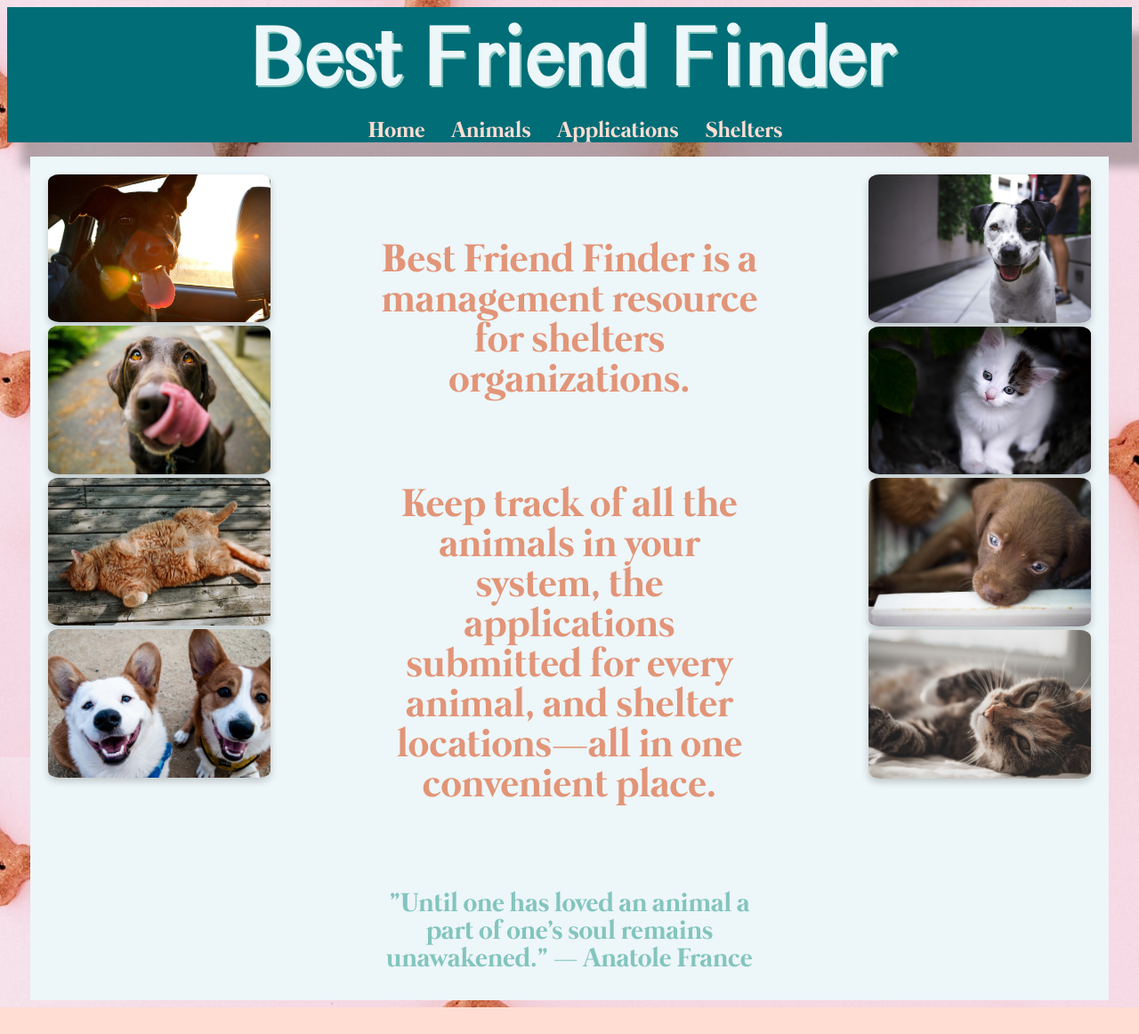
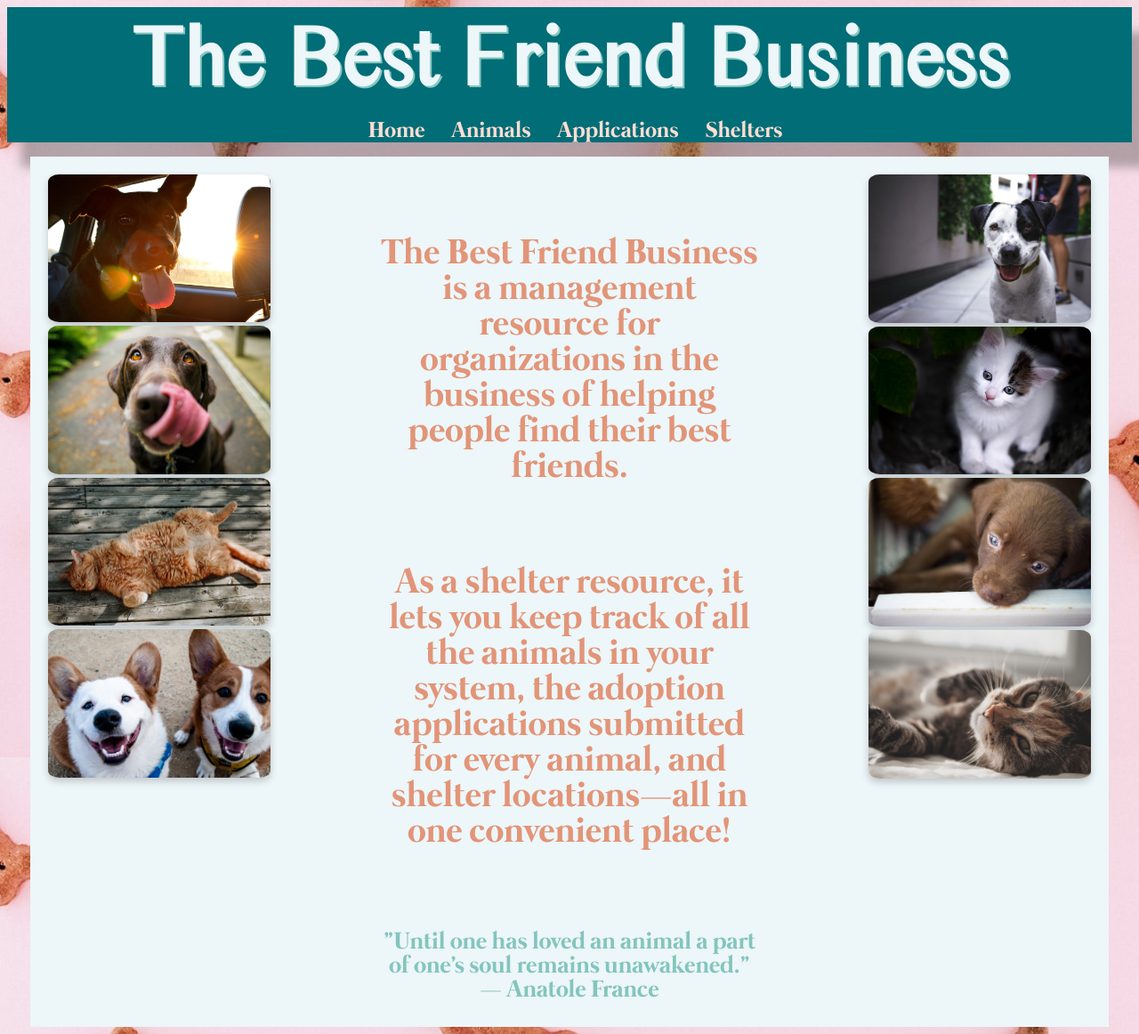
Before and after one commit to justinchitt/pet-shelter-front, a React (Create React App) app: page / in a window 1280 px wide. Shown: the whole page at 89% size. Before the commit the page ends 1132 px from the top, so only its background shows below. Built offline with nearby package versions, Linux system fonts and the light colour scheme.

Commit message:
made pretty and finished homepage

```diff
--- a/src/components/Home.js
+++ b/src/components/Home.js
@@ -20,8 +20,8 @@
 
             <div id="welcome">
                 {/* <h1>Welcome</h1> */}
-                <p>Best Friend Finder is a management resource for shelters organizations.</p>
-                <p>Keep track of all the animals in your system, the applications submitted for every animal, and shelter locations—all in one convenient place.</p>
+                <p>The Best Friend Business is a management resource for organizations in the business of helping people find their best friends.</p>
+                <p>As a shelter resource, it lets you keep track of all the animals in your system, the adoption applications submitted for every animal, and shelter locations—all in one convenient place!</p>
                 <p id="quote">"Until one has loved an animal a part of one's soul remains unawakened." — Anatole France</p>
             </div>
 
--- a/src/components/Navbar.js
+++ b/src/components/Navbar.js
@@ -4,7 +4,7 @@
 function Navbar() {
     return (
         <div id="nav-bar">
-            <h1 id="title">Best Friend Finder</h1>
+            <h1 id="title">The Best Friend Business</h1>
         <ul className="nav-links">
             <li className="nav-links"><Link exact to="/" className="nav-links"> Home </Link></li>
             <li className="nav-links"><Link to="/animals" className="nav-links"> Animals </Link></li>
--- a/src/index.css
+++ b/src/index.css
@@ -107,7 +107,7 @@
 #welcome p {
     /* background-color: #ffddd2;
     border-radius: 7%; */
-    font-size: 45px;
+    font-size: 40px;
     text-align: center;
     padding-left: 100px;
     padding-right: 100px;
@@ -118,7 +118,7 @@
 }
 
 #welcome #quote {
-    font-size: 30px;
+    font-size: 27px;
     color: #83c5be;
     margin-top: 30px;
 }
```
